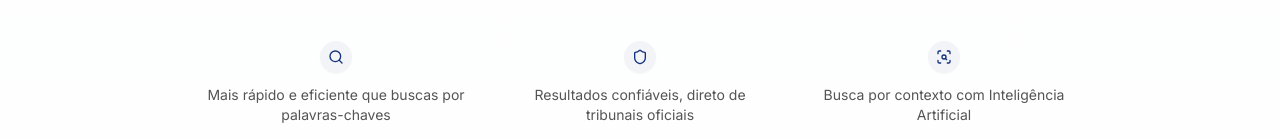
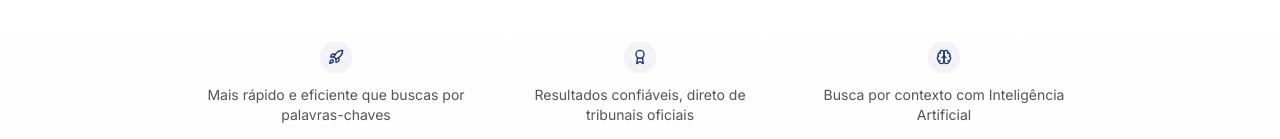
Before and after one commit to guilhermevilella-hub/juris-fluent-search, a React (Vite) app: page / in a window 1280 px wide. Shown: the part 319-458 px from the top of the page. Built offline with nearby package versions, Linux system fonts and the light colour scheme; the HTML template or start-up script is replaced by a standard one.

Commit message:
Refine bullet point icons

```diff
--- a/src/pages/Home.tsx
+++ b/src/pages/Home.tsx
@@ -1,5 +1,5 @@
 import { useState, useEffect } from "react";
-import { Search, TrendingUp, Building, Clock, ArrowRight, Sparkles, Users, Shield, FileText, Gavel, ScanSearch, Zap, BarChart3, Bot } from "lucide-react";
+import { Search, TrendingUp, Building, Clock, ArrowRight, Sparkles, Users, Shield, FileText, Gavel, ScanSearch, Rocket, Award, Brain } from "lucide-react";
 import { Button } from "@/components/ui/button";
 import { Input } from "@/components/ui/input";
 import { Badge } from "@/components/ui/badge";
@@ -79,7 +79,7 @@ const Home = () => {
           <div className="grid grid-cols-1 md:grid-cols-3 gap-4 max-w-4xl mx-auto mb-12">
             <div className="flex flex-col items-center text-center space-y-3 animate-fade-in">
               <div className="w-8 h-8 bg-[#F2F4F7] rounded-full flex items-center justify-center shadow-sm">
-                <Search className="w-4 h-4 text-[#13307D]" />
+                <Rocket className="w-4 h-4 text-[#13307D]" />
               </div>
               <span className="text-muted-foreground text-xs md:text-sm px-2 leading-tight">
                 Mais rápido e eficiente que buscas por palavras-chaves
@@ -88,7 +88,7 @@ const Home = () => {
 
             <div className="flex flex-col items-center text-center space-y-3 animate-fade-in" style={{animationDelay: '100ms'}}>
               <div className="w-8 h-8 bg-[#F2F4F7] rounded-full flex items-center justify-center shadow-sm">
-                <Shield className="w-4 h-4 text-[#13307D]" />
+                <Award className="w-4 h-4 text-[#13307D]" />
               </div>
               <span className="text-muted-foreground text-xs md:text-sm px-2 leading-tight">
                 Resultados confiáveis, direto de tribunais oficiais
@@ -97,7 +97,7 @@ const Home = () => {
 
             <div className="flex flex-col items-center text-center space-y-3 animate-fade-in" style={{animationDelay: '200ms'}}>
               <div className="w-8 h-8 bg-[#F2F4F7] rounded-full flex items-center justify-center shadow-sm">
-                <ScanSearch className="w-4 h-4 text-[#13307D]" />
+                <Brain className="w-4 h-4 text-[#13307D]" />
               </div>
               <span className="text-muted-foreground text-xs md:text-sm px-2 leading-tight">
                 Busca por contexto com Inteligência Artificial
```
